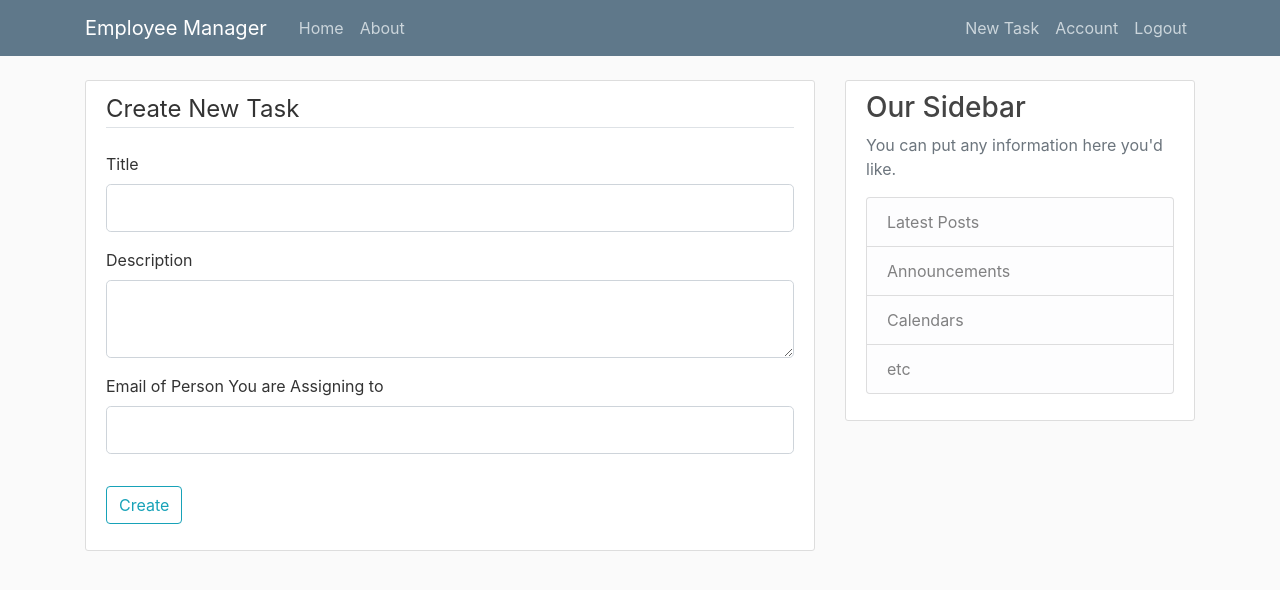
After one commit to shoushimayaUCI/employee-manager, a Flask app: page /new_task in a window 1280 px wide. The commit adds this page. Shown: the top 590 px of the page. Run offline with Flask 2, Linux system fonts and the light colour scheme; a user stored in the database is signed in; some libraries are stand-ins or nearby versions.

Commit message:
can add tasks and assign it to one person

```diff
--- a/employee_manager/__init__.py
+++ b/employee_manager/__init__.py
@@ -2,6 +2,7 @@ from flask import Flask
 from flask_sqlalchemy import SQLAlchemy
 from flask_bcrypt import Bcrypt
 from flask_login import LoginManager
+
 
 app = Flask(__name__)
 app.config['SECRET_KEY'] = 'bf44ed945ec08fb0b84b1c7b9aed0325'
@@ -13,4 +14,7 @@ login_manager = LoginManager(app)
 login_manager.login_view = 'login' # function name of the route
 login_manager.login_message_category = 'info'
 
+from employee_manager.models import Team
+if not Team.query.first():
+	db.session.add(Team(team_id='newbies', team_name='newbies'))
 from employee_manager import routes
--- a/employee_manager/forms.py
+++ b/employee_manager/forms.py
@@ -1,10 +1,10 @@
 from flask_wtf import FlaskForm
-from wtforms import StringField, PasswordField, SubmitField, BooleanField
+from wtforms import StringField, PasswordField, SubmitField, BooleanField, TextAreaField
 from flask_wtf.file import FileField, FileAllowed
 from wtforms.validators import DataRequired, Length, Email, EqualTo, ValidationError
 from flask_login import current_user
 
-from employee_manager.models import User
+from employee_manager.models import *
 
 # add team functionality later
 class RegistrationForm(FlaskForm):
@@ -12,6 +12,7 @@ class RegistrationForm(FlaskForm):
 	email = StringField('Email', validators=[DataRequired(), Email()])
 	password = PasswordField('Password', validators=[DataRequired()])
 	title = StringField('Job title', validators=[DataRequired(), Length(min=2, max=50)])
+	team_id = StringField('Team Id')
 	confirm_password = PasswordField('Confirm Password', validators=[DataRequired(), EqualTo('password')])
 	submit = SubmitField('Sign up')
 
@@ -23,6 +24,11 @@ class RegistrationForm(FlaskForm):
 	def validate_email(self, email):
 		if User.query.filter_by(email=email.data).first():
 			raise ValidationError('email already exists')
+
+	def validate_team_id(self, team_id):
+		if team_id.data and not Team.query.filter_by(team_id=team_id.data).first():
+			print(team_id.data)
+			raise ValidationError('the team does not exist')
 
 
 class LoginForm(FlaskForm):
@@ -41,6 +47,7 @@ class UpdateAccountForm(FlaskForm):
 	username = StringField('Username', validators=[DataRequired(), Length(min=2, max=20)])
 	email = StringField('Email', validators=[DataRequired(), Email()])
 	title = StringField('Job title', validators=[DataRequired(), Length(min=2, max=50)])
+	team_id = StringField('Team Id', validators=[DataRequired()])
 	picture = FileField('Update Profile Picture',
 		validators=[FileAllowed(['jpg', 'png'])])
 	submit = SubmitField('Update')
@@ -54,3 +61,18 @@ class UpdateAccountForm(FlaskForm):
 		if (email.data != current_user.email and
 				User.query.filter_by(email=email.data).first()):
 			raise ValidationError('email taken')
+
+	def validate_team_id(self, team_id):
+		if not Team.query.filter_by(team_id=team_id.data).first():
+			raise ValidationError('the team does not exist')
+
+
+class NewTaskForm(FlaskForm):
+	title = StringField('Title', validators=[DataRequired(), Length(max=50)])
+	description = TextAreaField('Description')
+	person = StringField('Email of Person You are Assigning to')
+	submit = SubmitField('Create')
+
+	def validate_person(self, person):
+		if person.data and not User.query.filter_by(email=person.data).first():
+			raise ValidationError('there is no user with this email address')
--- a/employee_manager/routes.py
+++ b/employee_manager/routes.py
@@ -6,28 +6,38 @@ import os
 
 from employee_manager import app, db, bcrypt
 from employee_manager.forms import *
-from employee_manager.models import User
+from employee_manager.models import *
 
 @app.route("/")
 @app.route("/welcome")
 def welcome():
     return render_template('welcome.html')
 
+
+@app.route("/home")
+@login_required
+def home():
+    return render_template('home.html', tasks=Task.query.filter_by(person=current_user.email))
+
 @app.route("/about")
 def about():
     return render_template('about.html', title='About')
+
 
 @app.route("/register", methods=['GET', 'POST'])
 def register():
     form = RegistrationForm()
     if form.validate_on_submit():
         hashed_password = bcrypt.generate_password_hash(form.password.data).decode('utf-8')
-        db.session.add(User(username=form.username.data,
-            email=form.email.data, title=form.title.data, password=hashed_password))
+        if not form.team_id.data:
+            form.team_id.data = "newbie"
+        db.session.add(User(username=form.username.data, email=form.email.data,
+            title=form.title.data, team_id=form.team_id.data, password=hashed_password))
         db.session.commit()
         flash(f'Account created for {form.username.data}!', 'success')
         return redirect(url_for('login'))
     return render_template('register.html', title='Register', form=form)
+
 
 @app.route("/login", methods=['GET', 'POST'])
 def login():
@@ -37,7 +47,7 @@ def login():
         if bcrypt.check_password_hash(user.password, form.password.data):
             login_user(user, remember=form.remember.data)
             next_page = request.args.get('next')
-            return redirect(next_page) if next_page else redirect(url_for('welcome'))
+            return redirect(next_page) if next_page else redirect(url_for('home'))
         else:
             flash('Login Unsuccessful. Please check username and password', 'danger')
     return render_template('login.html', title='Login', form=form)
@@ -45,6 +55,7 @@ def login():
 @app.route("/logout")
 def logout():
     logout_user()
+    flash('Logout Successful')
     return redirect(url_for('welcome'))
 
 
@@ -72,6 +83,7 @@ def account():
         current_user.username = form.username.data
         current_user.title = form.title.data
         current_user.email = form.email.data
+        current_user.team_id = form.team_id.data
         db.session.commit()
         flash('your account has been updated', category='success')
         return redirect(url_for('account'))
@@ -79,5 +91,21 @@ def account():
         form.username.data = current_user.username
         form.title.data = current_user.title
         form.email.data = current_user.email
+        form.team_id.data = current_user.team_id
     image_file = url_for('static', filename='profile-pics/'+current_user.image_file)
     return render_template('account.html', title='Account', form=form, image_file=image_file)
+
+
+@app.route("/new_task", methods=['GET', 'POST'])
+@login_required
+def new_task():
+    form = NewTaskForm()
+    if form.validate_on_submit():
+        if not form.person.data:
+            form.person.data = current_user.email
+        db.session.add(Task(title=form.title.data, description=form.description.data,
+            person=form.person.data))
+        db.session.commit()
+        flash('The task has been created!', 'success')
+        return redirect(url_for('home'))
+    return render_template('new_task.html', form=form)
--- /dev/null
+++ b/employee_manager/templates/about.html
@@ -0,0 +1,4 @@
+{% extends "layout.html" %}
+{% block content %}
+    <h1>About Page</h1>
+{% endblock content %}
--- a/employee_manager/templates/layout.html
+++ b/employee_manager/templates/layout.html
@@ -28,12 +28,13 @@
           </button>
           <div class="collapse navbar-collapse" id="navbarToggle">
             <div class="navbar-nav mr-auto">
-              <a class="nav-item nav-link" href="{{ url_for('welcome') }}">Home</a>
+              <a class="nav-item nav-link" href="{{ url_for('home') }}">Home</a>
               <a class="nav-item nav-link" href="{{ url_for('about') }}">About</a>
             </div>
             <!-- Navbar Right Side -->
             <div class="navbar-nav">
               {% if current_user.is_authenticated %}
+                <a class="nav-item nav-link" href="{{ url_for('new_task') }}">New Task</a>
                 <a class="nav-item nav-link" href="{{ url_for('account') }}">Account</a>
                 <a class="nav-item nav-link" href="{{ url_for('logout') }}">Logout</a>
               {% else %}
--- /dev/null
+++ b/employee_manager/templates/new_task.html
@@ -0,0 +1,53 @@
+{% extends "layout.html" %}
+{% block content %}
+    <div class="content-section">
+        <form method="POST" action="">
+            {{ form.hidden_tag() }}
+            <fieldset class="form-group">
+                <legend class="border-bottom mb-4">Create New Task</legend>
+                <div class="form-group">
+                    {{ form.title.label(class="form-control-label") }}
+                    {% if form.title.errors %}
+                        {{ form.title(class="form-control form-control-lg is-invalid") }}
+                        <div class="invalid-feedback">
+                            {% for error in form.title.errors %}
+                                <span>{{ error }}</span>
+                            {% endfor %}
+                        </div>
+                    {% else %}
+                        {{ form.title(class="form-control form-control-lg") }}
+                    {% endif %}
+                </div>
+                <div class="form-group">
+                    {{ form.description.label(class="form-control-label") }}
+                    {% if form.description.errors %}
+                        {{ form.description(class="form-control form-control-lg is-invalid") }}
+                        <div class="invalid-feedback">
+                            {% for error in form.description.errors %}
+                                <span>{{ error }}</span>
+                            {% endfor %}
+                        </div>
+                    {% else %}
+                        {{ form.description(class="form-control form-control-lg") }}
+                    {% endif %}
+                </div>
+                <div class="form-group">
+                    {{ form.person.label(class="form-control-label") }}
+                    {% if form.person.errors %}
+                        {{ form.person(class="form-control form-control-lg is-invalid") }}
+                        <div class="invalid-feedback">
+                            {% for error in form.person.errors %}
+                                <span>{{ error }}</span>
+                            {% endfor %}
+                        </div>
+                    {% else %}
+                        {{ form.person(class="form-control form-control-lg") }}
+                    {% endif %}
+                </div>
+            </fieldset>
+            <div class="form-group">
+                {{ form.submit(class="btn btn-outline-info") }}
+            </div>
+        </form>
+    </div>
+{% endblock content %}
```
Also changed, not shown: employee_manager/models.py (+14 -1 lines), employee_manager/templates/account.html (+13 -0 lines), employee_manager/templates/home.html (added, +11 -0 lines), employee_manager/templates/register.html (+13 -0 lines), employee_manager/site.db, employee_manager/static/profile-pics/82cc5e2c09e1291c.jpg (added).
